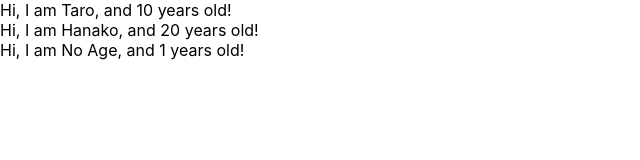
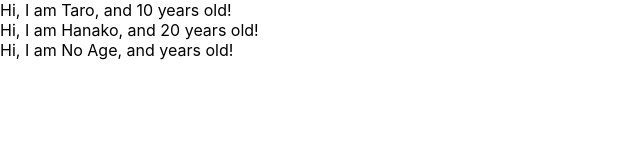
Before and after one commit to yyamatoya/docker-react, a React (Vite) app in the folder frontend/: page / in a window 1280 px wide. Shown: the top 160 px of the page, without its empty margins (0-640 px from the left). Built offline with nearby package versions, Linux system fonts and the light colour scheme.

Commit message:
prop-typesの学習

```diff
--- a/frontend/package.json
+++ b/frontend/package.json
@@ -10,6 +10,7 @@
     "@types/node": "^16.18.3",
     "@types/react": "^18.0.25",
     "@types/react-dom": "^18.0.9",
+    "prop-types": "^15.8.1",
     "react": "^18.2.0",
     "react-dom": "^18.2.0",
     "typescript": "^4.9.3",
--- a/frontend/src/App.tsx
+++ b/frontend/src/App.tsx
@@ -1,31 +1,28 @@
 import React from 'react';
+import PropTypes from 'prop-types';
 
-const User = (props: {
-  name: string;
-  age: number;
-}) => {
-  return <div>Hi, I am {props.name}, and {props.age} years old!</div>;
-}
+const User = (props: any) => {
+  return (
+    <div>
+      Hi, I am {props.name}, and {props.age} years old!
+    </div>
+  );
+};
+
+User.propTypes = {
+  name: PropTypes.string,
+  age: PropTypes.number,
+};
 
 function App() {
-  const profiles = [
-    { name: "Taro", age: 10 },
-    { name: "Hanako", age: 20 },
-    { name: "No Age" },
-  ];
+  const profiles = [{ name: 'Taro', age: 10 }, { name: 'Hanako', age: 20 }, { name: 'No Age' }];
   return (
     <div>
-      {
-        profiles.map((profile, index) => {
-          return <User name={profile.name} age={profile.age} key={index} />
-        })
-      }
+      {profiles.map((profile, index) => {
+        return <User name={profile.name} age={profile.age} key={index} />;
+      })}
     </div>
   );
 }
 
-User.defaultProps = {
-  age: 1,
-}
-
 export default App;
```
Also changed, not shown: 1 other file (tests, documents, lock files or other folders).
